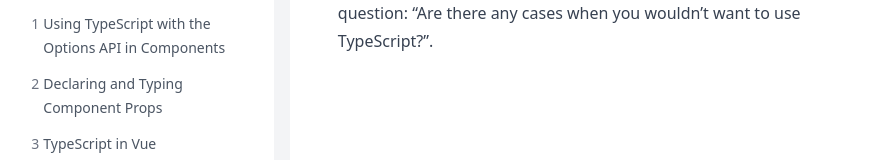
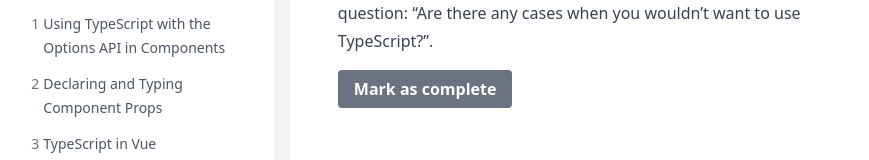
Before and after one commit to Victhor-um/Nuxt3-mastering, a Nuxt app: page /course/chapter/1-chapter-1/lesson/1-introduction-to-typescript-with-vue-js-3 in a window 1280 px wide. Shown: the part 780-940 px from the top of the page, without its empty margins (198-1067 px from the left). Built offline with nearby package versions, Linux system fonts and the light colour scheme.

Commit message:
add useState

```diff
--- /dev/null
+++ b/components/LessonCompleteButton.vue
@@ -0,0 +1,34 @@
+<template>
+  <label
+    class="rounded text-white font-bold py-2 px-4 cursor-pointer"
+    :class="{
+      'bg-green-500': modelValue,
+      'bg-gray-500': !modelValue,
+    }"
+  >
+    <input
+      type="checkbox"
+      :value="modelValue"
+      @input="() => $emit('update:modelValue', !modelValue)"
+      class="hidden"
+    />
+    {{ modelValue ? 'Complete' : 'Mark as complete' }}
+  </label>
+</template>
+
+<script setup lang="ts">
+defineProps({
+  modelValue: {
+    type: Boolean,
+    default: false,
+  },
+});
+
+defineEmits(['update:modelValue']);
+</script>
+
+<style scoped>
+::selection {
+  display: none;
+}
+</style>
--- a/pages/course/chapter/[chapterSlug]/lesson/[lessonSlug].vue
+++ b/pages/course/chapter/[chapterSlug]/lesson/[lessonSlug].vue
@@ -20,11 +20,19 @@
   </div>
   <VideoPlayer v-if="lesson?.videoId" :videoId="lesson.videoId" />
   <p>{{ lesson?.text }}</p>
+  <LessonCompleteButton
+    :model-value="isLessonCompleted"
+    @update:model-value="toggleComplete"
+  />
 </template>
 
 <script setup lang="ts">
 const course = useCourse();
 const route = useRoute();
+
+const progress = useState('progress', () => {
+  return [];
+});
 
 const chapter = computed(() => {
   return course.chapters.find(
@@ -57,6 +65,26 @@
     },
   ],
 });
+
+const isLessonCompleted = computed(() => {
+  if (!progress.value[chapter.value?.number - 1]) {
+    return false;
+  }
+  if (!progress.value[chapter.value?.number - 1][lesson.value?.number - 1]) {
+    return false;
+  }
+
+  return progress.value[chapter.value?.number - 1][lesson.value?.number - 1];
+});
+
+const toggleComplete = () => {
+  if (!progress.value[chapter.value.number - 1]) {
+    progress.value[chapter.value.number - 1] = [];
+  }
+
+  progress.value[chapter.value.number - 1][lesson.value.number - 1] =
+    !isLessonCompleted.value;
+};
 </script>
 
 <style scoped></style>
--- a/tailwind.config.js
+++ b/tailwind.config.js
@@ -1,5 +1,6 @@
 /** @type {import('tailwindcss').Config} */
 module.exports = {
+  mode: 'jit',
   content: [
     './components/**/*.{js,vue,ts}',
     './layouts/**/*.vue',
```
